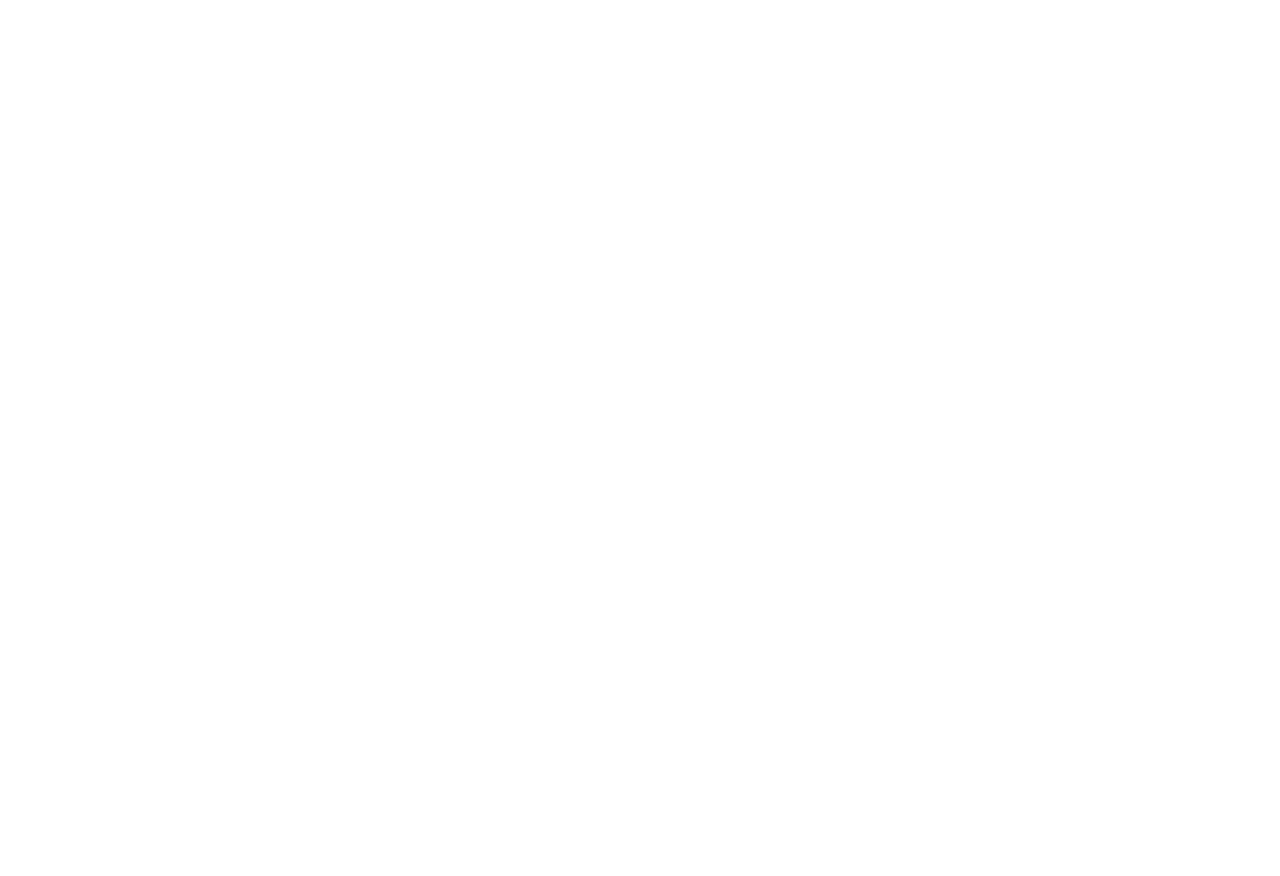
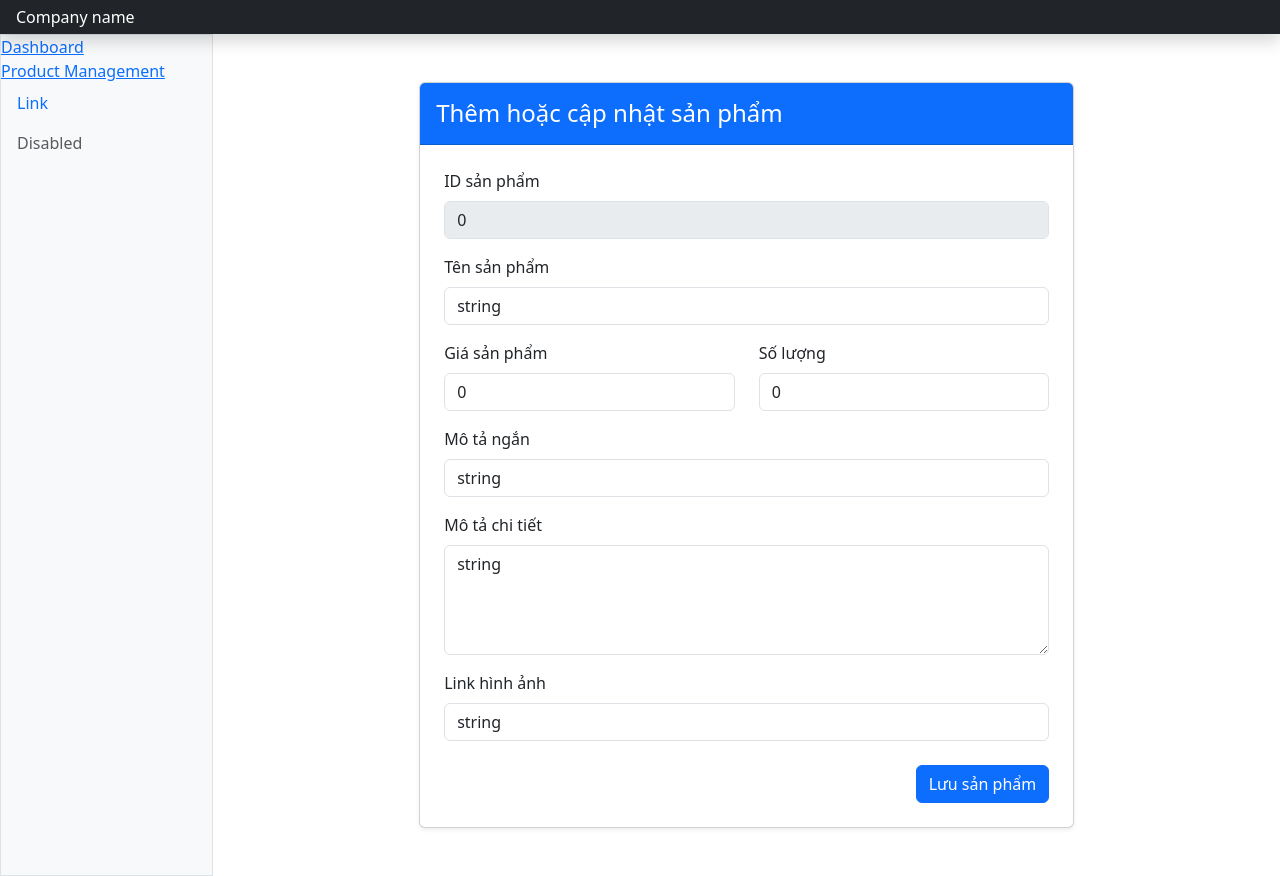
Before and after one commit to khloe1425/reactjsbc97, a React (Vite) app: page /admin/product/1 in a window 1280 px wide. Before the commit this address had no page. Before the commit the page ends 800 px from the top, so only its background shows below. Built offline with nearby package versions, Linux system fonts and the light colour scheme; no server answers.

Commit message:
react update

```diff
--- a/src/main.jsx
+++ b/src/main.jsx
@@ -19,6 +19,7 @@
 import GetAllProduct from "./pages/DemoAPI/GetAllProduct";
 import CreateProduct from "./pages/AdminPages/CreateProduct";
 import EditProduct from "./pages/AdminPages/EditProduct";
+import CreateAndEditProduct from "./pages/AdminPages/CreateAndEditProduct";
 
 createRoot(document.getElementById("root")).render(
 
@@ -51,6 +52,7 @@
         <Route path="products" element={<ProductManagement />} />
         <Route path="products/create" element={<CreateProduct />} />
         <Route path="products/edit/:id" element={<EditProduct />} />
+        <Route path="product/:id?" element={<CreateAndEditProduct />} />
 
       </Route>
 
--- /dev/null
+++ b/src/pages/AdminPages/CreateAndEditProduct.jsx
@@ -0,0 +1,177 @@
+import axios from 'axios'
+import { useFormik } from 'formik'
+import React, { useEffect } from 'react'
+import { useParams, useMatch, useNavigate } from 'react-router-dom'
+
+// if(true) : true type boolean
+// if(truthy: {}, [], "", number) => trả kết quả true
+// if(falsy : null, NaN, undefined..) => trả kết quả false
+
+const CreateAndEditProduct = () => {
+  // Tối ưu dùng chung form cho 2 tính năng Thêm mới và Cập nhật sản phẩm
+  const navigate = useNavigate()
+  //useMatch kiểm tra path hiện tại có trùng với cấu trúc '/admin/product/:id'
+  const match = useMatch('/admin/product/:id')
+  //Nếu trùng => return object , ngược lại => return null
+  console.log('useMatch', match)
+  //ép giá trị truthy thành true
+  // !{} => false , !false => true
+  const isEdit = !!match  // true
+  console.log('isEdit', isEdit)
+
+
+  const productInfo = useFormik({
+    enableReinitialize: isEdit,
+    initialValues: {
+      "id": 0,
+      "name": "string",
+      "price": 0,
+      "description": "string",
+      "shortDescription": "string",
+      "quantity": 0,
+      "imgLink": "string"
+    },
+    onSubmit: async (values) => {
+      // values dữ liệu input từ form
+      console.log(values)
+
+      let urlAPI = 'https://apistore.cybersoft.edu.vn/api/Product/addNew';
+      let method = 'post'
+      if (isEdit) {
+        //nếu là cập nhật thì đổi urlAPI và method tương ứng với update
+        urlAPI = 'https://apistore.cybersoft.edu.vn/api/Product/updateProduct'
+        method = 'put'
+      }
+
+      //gọi API thêm sản phẩm
+      try {
+        // post(urlAPI , input)
+        const res = await axios[method](urlAPI, values)
+        console.log(res.data)
+        //nếu thành công
+        alert('Lưu dữ liệu thành công')
+        //chuyển hướng về tranh danh sách
+        navigate('/admin/products')
+
+      } catch (error) {
+        console.log(error)
+        alert('Lưu dữ liệu thất bại')
+      }
+
+
+    }
+  })
+
+  const getProductDetailAPI = async () => {
+    try {
+      const res = await axios.get(`https://apistore.cybersoft.edu.vn/api/Product/getid?id=${match?.params?.id}`)
+      console.log(res.data.content)
+      // gán giá trị mới vào state values của formik
+      productInfo.setValues(res.data.content)
+
+
+    } catch (error) {
+      console.log(error)
+    }
+  }
+
+  //gọi API khi giá trị id thay đổi
+  useEffect(() => {
+    if (isEdit) {
+      getProductDetailAPI()
+    }
+
+  }, [match?.params?.id])
+
+
+
+
+
+  return (
+    <div className="container py-5">
+      <div className="row justify-content-center">
+        <div className="col-12 col-lg-8">
+          <div className="card shadow-sm">
+            <div className="card-header bg-primary text-white p-3">
+              <h4 className="mb-0">Thêm hoặc cập nhật sản phẩm</h4>
+            </div>
+            <div className="card-body p-4">
+              <form onSubmit={productInfo.handleSubmit}>
+                <div className="mb-3">
+                  <label htmlFor="id" className="form-label">
+                    ID sản phẩm
+                  </label>
+                  <input type="text" className="form-control" id="id" name="id" placeholder="Nhập ID sản phẩm"
+                  disabled={isEdit}
+                    value={productInfo.values.id}
+                    onInput={productInfo.handleChange}
+                  />
+                </div>
+                <div className="mb-3">
+                  <label htmlFor="name" className="form-label">
+                    Tên sản phẩm
+                  </label>
+                  <input type="text" className="form-control" id="name" name="name" placeholder="Nhập tên sản phẩm"
+                    value={productInfo.values.name}
+                    onInput={productInfo.handleChange} />
+                </div>
+                <div className="row">
+                  <div className="col-md-6 mb-3">
+                    <label htmlFor="price" className="form-label">
+                      Giá sản phẩm
+                    </label>
+                    <input type="number" className="form-control" id="price" name="price" placeholder="Nhập giá sản phẩm"
+                      value={productInfo.values.price}
+                      onInput={productInfo.handleChange} />
+                  </div>
+                  <div className="col-md-6 mb-3">
+                    <label htmlFor="quantity" className="form-label">
+                      Số lượng
+                    </label>
+                    <input type="number" className="form-control" id="quantity" name="quantity" placeholder="Nhập số lượng"
+                      value={productInfo.values.quantity}
+                      onInput={productInfo.handleChange} />
+                  </div>
+                </div>
+                <div className="mb-3">
+                  <label htmlFor="shortDescription" className="form-label">
+                    Mô tả ngắn
+                  </label>
+                  <input type="text" className="form-control" id="shortDescription" name="shortDescription" placeholder="Nhập mô tả ngắn"
+                    value={productInfo.values.shortDescription}
+                    onInput={productInfo.handleChange} />
+                </div>
+                <div className="mb-3">
+                  <label htmlFor="description" className="form-label">
+                    Mô tả chi tiết
+                  </label>
+                  <textarea className="form-control" id="description" name="description" rows={4} placeholder="Nhập mô tả chi tiết sản phẩm"
+                    value={productInfo.values.description}
+                    onInput={productInfo.handleChange} />
+                </div>
+                <div className="mb-4">
+                  <label htmlFor="imgLink" className="form-label">
+                    Link hình ảnh
+                  </label>
+                  <input type="text" className="form-control" id="imgLink" name="imgLink" placeholder="https://example.com/image.jpg"
+                    value={productInfo.values.imgLink}
+                    onInput={productInfo.handleChange} />
+                </div>
+                <div className="d-flex justify-content-end gap-2">
+                  <button type="submit" className="btn btn-primary">
+                    Lưu sản phẩm
+                  </button>
+                </div>
+              </form>
+            </div>
+          </div>
+        </div>
+      </div>
+    </div>
+
+  )
+
+
+}
+
+export default CreateAndEditProduct
```
